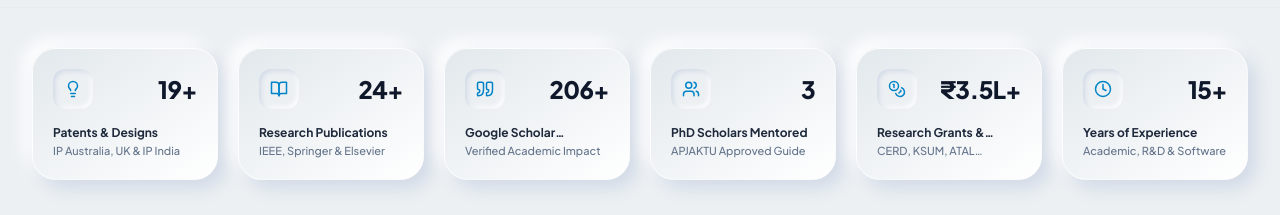
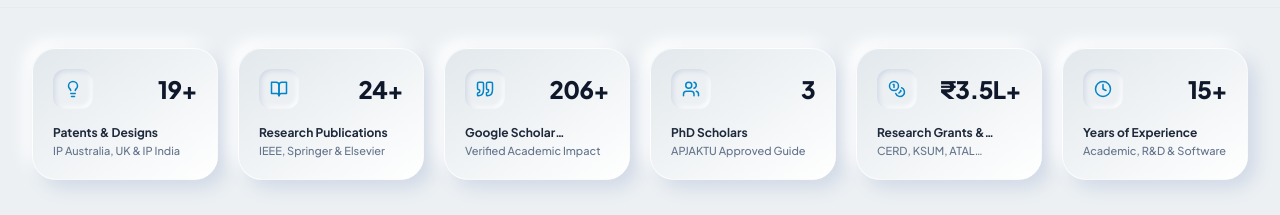
Before and after one commit to AnoopkumarA/Renjith_PersonalWebsite, a React (Vite) app: page / in a window 1280 px wide. Shown: the part 860-1075 px from the top of the page. Built offline with nearby package versions, Linux system fonts and the light colour scheme; a web font is replaced by a local one.

Commit message:
fix(stats): update stat label from 'PhD Scholars Mentored' to 'PhD Scholars'

```diff
--- a/src/components/StatsBand.tsx
+++ b/src/components/StatsBand.tsx
@@ -22,7 +22,7 @@ export default function StatsBand() {
       icon: Quote
     },
     {
-      label: "PhD Scholars Mentored",
+      label: "PhD Scholars",
       value: "3",
       subtext: "APJAKTU Approved Guide",
       icon: Users
```
